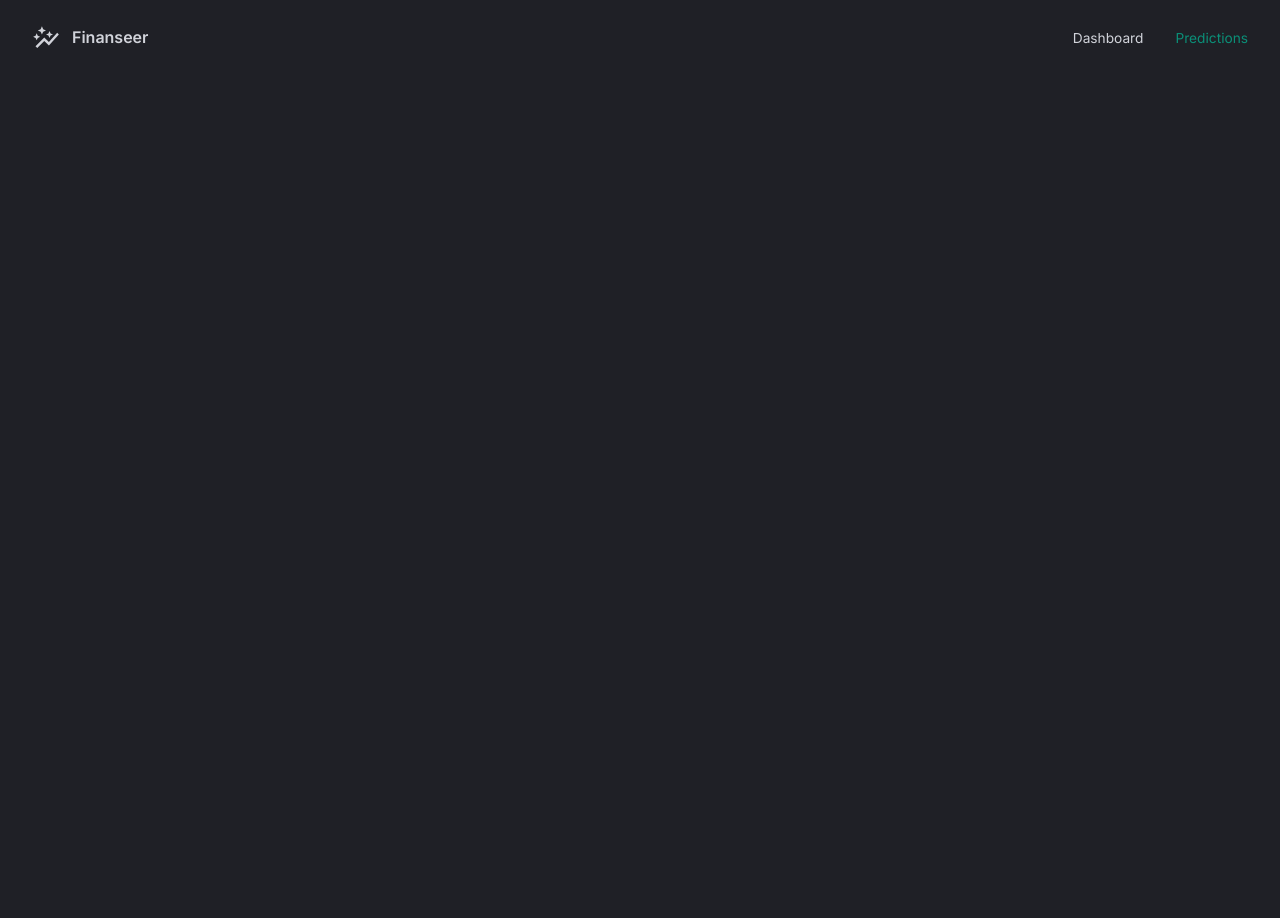
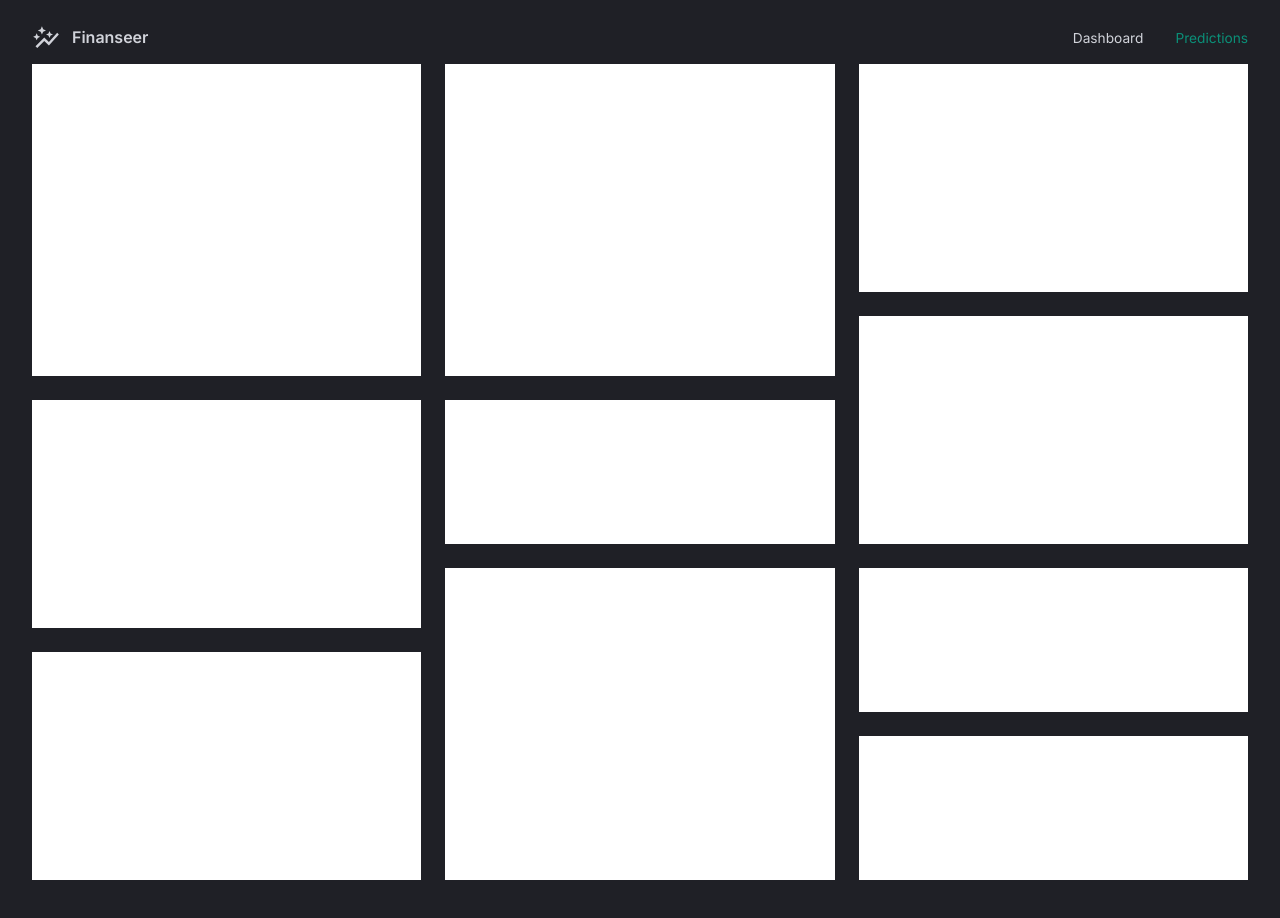
Before and after one commit to Yatharth-14/Financial-Dashboard, a React (Vite) app in the folder client/: page / in a window 1280 px wide. Shown: the top 918 px of the page. Before the commit the page ends 800 px from the top, so only its background shows below. Built offline with nearby package versions, Linux system fonts and the light colour scheme; the HTML template or start-up script is replaced by a standard one.

Commit message:
fixed errors

```diff
--- a/client/src/scenes/dashboard/index.tsx
+++ b/client/src/scenes/dashboard/index.tsx
@@ -1,13 +1,71 @@
-import { Box, useTheme } from "@mui/material";
+import { Box, useMediaQuery, useTheme } from "@mui/material";
 
+const gridTemplateLargeScreens = `
+    "a b c"
+    "a b c"
+    "a b c"
+    "a b f"
+    "d e f"
+    "d e f"
+    "d h i"
+    "g h i"
+    "g h j"
+    "g h j"
+  `;
+  const gridTemplateSmallScreens = `
+    "a"
+    "a"
+    "a"
+    "a"
+    "b"
+    "b"
+    "b"
+    "b"
+    "c"
+    "c"
+    "c"
+    "d"
+    "d"
+    "d"
+    "e"
+    "e"
+    "f"
+    "f"
+    "f"
+    "g"
+    "g"
+    "g"
+    "h"
+    "h"
+    "h"
+    "h"
+    "i"
+    "i"
+    "j"
+    "j"
+  `;
 
-type Props = { };
+const Dashboard = () => {
+  const {palette} =  useTheme();
+  const isAboveMediumScreen = useMediaQuery("(min-width:1200px)")
 
-const Dashboard = (props: Props) => {
-    const { palette } = useTheme();
   return (
-    <Box width="100%" height="100%" >
-
+    <Box width="100%" height="100%" display="grid" gap="1.5rem"
+    sx={{
+      gridTemplateColumns: "repeat(3, minmax(370px, 1fr))",
+      gridTemplateRows: "repeat(10, minmax(60px, 1fr))",
+      gridTemplateAreas: gridTemplateLargeScreens,
+    }}>
+      <Box bgcolor="#fff" gridArea="a"></Box>
+      <Box bgcolor="#fff" gridArea="b"></Box>
+      <Box bgcolor="#fff" gridArea="c"></Box>
+      <Box bgcolor="#fff" gridArea="d"></Box>
+      <Box bgcolor="#fff" gridArea="e"></Box>
+      <Box bgcolor="#fff" gridArea="f"></Box>
+      <Box bgcolor="#fff" gridArea="g"></Box>
+      <Box bgcolor="#fff" gridArea="h"></Box>
+      <Box bgcolor="#fff" gridArea="i"></Box>
+      <Box bgcolor="#fff" gridArea="j"></Box>
     </Box>
   )
 }
```
